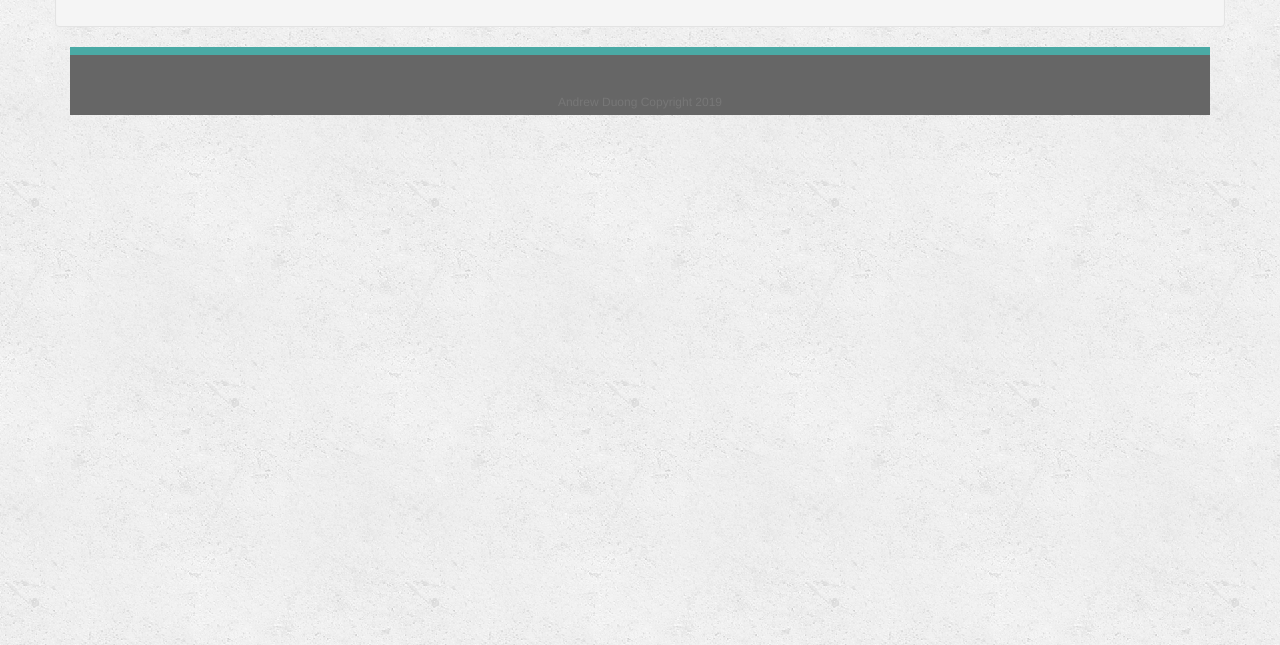
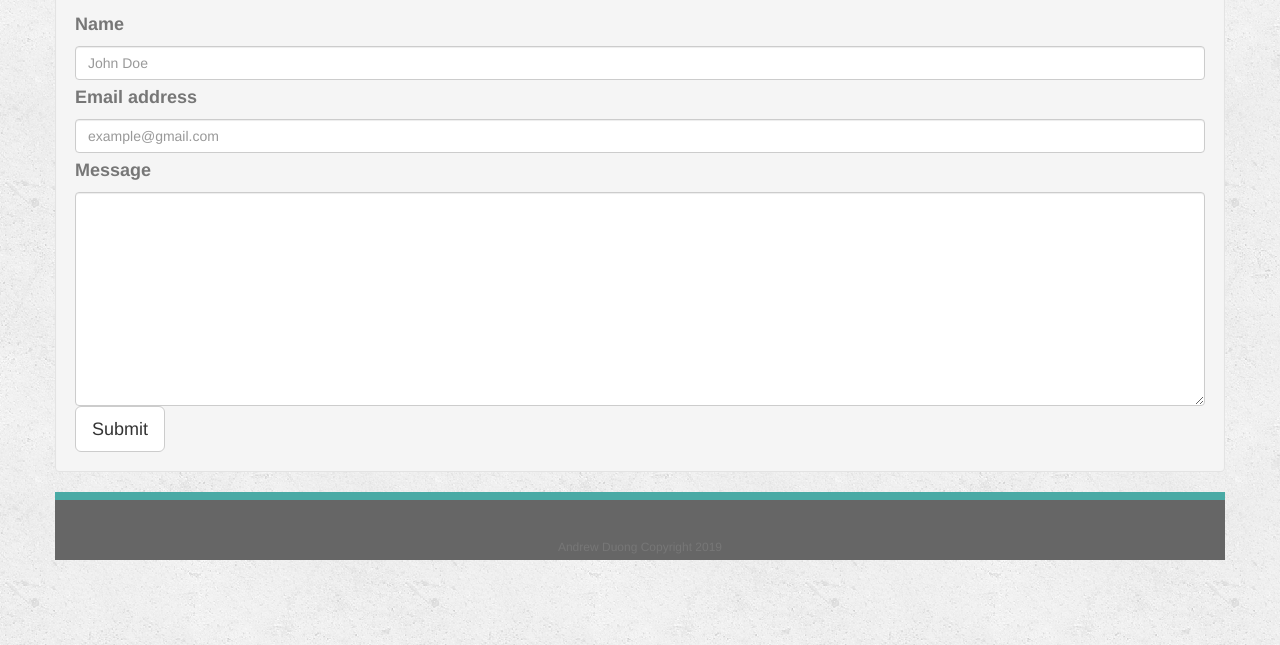
Before and after one commit to duongsters/Bootstrap-Portfolio, a plain HTML site: page contact.html in a window 1280 px wide. Shown: the part 155-800 px from the top of the page. Drawn offline with nearby package versions, Linux system fonts and the light colour scheme.

Commit message:
updated the contacts page and made alot of make up changes to follow suit of the homework request

```diff
--- a/contact.html
+++ b/contact.html
@@ -40,16 +40,27 @@
                 <div class="contactHead">
                     <h1>Contact</h1>
                 </div>
-            </div>
-        </div>
+
+
 
 
         <form>
-            <div class="formContact">
-                <la
-            </div>
+                <div class="contactHead">
+                  <label for="name">Name</label>
+                  <input type="text" class="form-control" id="name" placeholder="John Doe">
+                </div>
+                <div class="contactHead">
+                  <label for="InputEmail1">Email address</label>
+                  <input type="email" class="form-control" placeholder="example@gmail.com">
+                </div>
+                <div class="contactHead">
+                  <label for="textarea">Message</label>
+                  <textarea id="textarea" class="form-control" rows="10"></textarea>
+                </div>
+                <button type="submit" class="btn btn-default btn-lg">Submit</button>
         </form>
 
+        </div>
 
 
 
```
